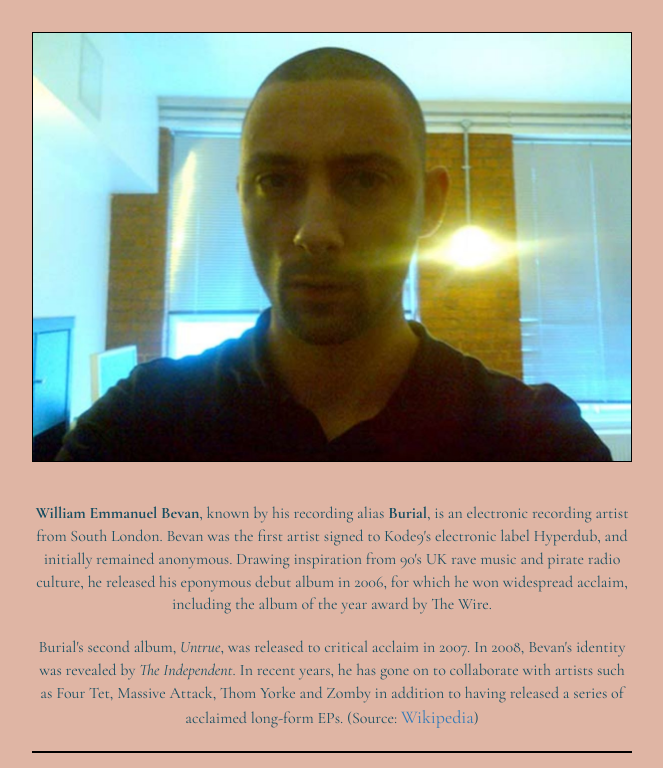
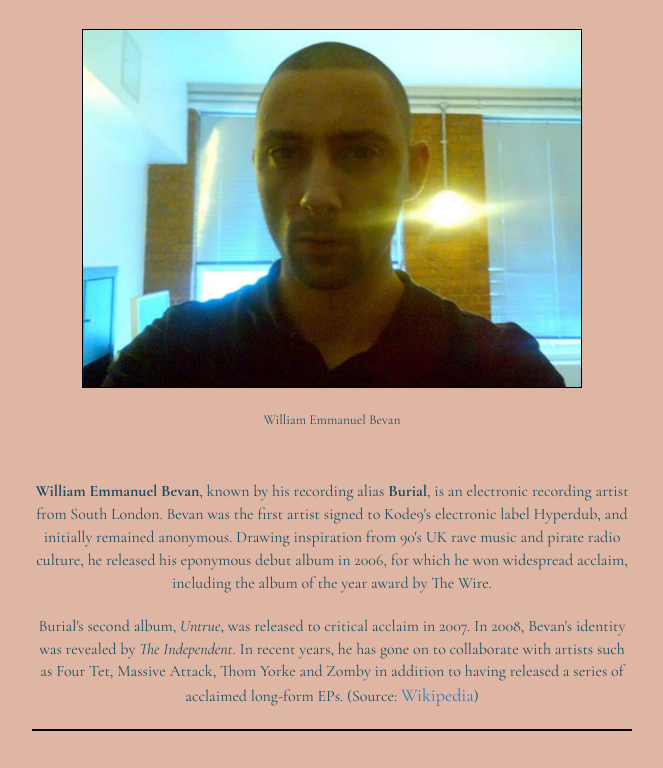
Before and after one commit to rom-dos/burial, a plain HTML site: page index.html in a window 1280 px wide. Shown: the part 239-1007 px from the top of the page, without its empty margins (308-971 px from the left). Drawn offline with nearby package versions, Linux system fonts and the light colour scheme.

Commit message:
fcc all tests passing

```diff
--- a/assets/css/main.css
+++ b/assets/css/main.css
@@ -31,10 +31,16 @@ h1 {
   font-size: 100px;
 }
 
-#selfie {
-  margin-top: 40px;
-  width: 90%;
-  max-width: 600px;
+
+#img-div {
+  margin-top: 80px;
+}
+#image {
+  width: 100%;
+  max-width: 500px;
+}
+#img-caption {
+  margin-top: 2rem;
 }
 
 #discog {
--- a/index.html
+++ b/index.html
@@ -7,8 +7,9 @@
   <link href="https://fonts.googleapis.com/css?family=Cormorant+Garamond:300,300i,400,400i,500,500i,600,600i,700,700i" rel="stylesheet">
   <link rel="stylesheet" href="assets/css/main.css">
   <script src="https://code.jquery.com/jquery-3.1.1.min.js"></script>
+  <script src="https://cdn.freecodecamp.org/testable-projects-fcc/v1/bundle.js"></script>
 </head>
-<body>
+<body id="main">
   <div class="container-fluid">
     <div id="top">
       <nav class="text-center">
@@ -20,18 +21,20 @@
       </nav>
     </div>
 
-    <h1 class="text-center">Burial</h1>
-    <p class="text-center"><small>William Emmanuel Bevan</small></p>
+    <h1 id="title" class="text-center">Burial</h1>
 
-    <img src="img/burial-selfie.jpg" alt="Burial Selfie" class="img-responsive center-block" id="selfie" />
+    <div id="img-div">
+      <img src="img/burial-selfie.jpg" alt="Burial Selfie" class="img-responsive center-block" id="image" />
+      <p id="img-caption" class="text-center"><small>William Emmanuel Bevan</small></p>
+    </div>
 
     <br />
 
-    <div class="intro">
+    <div id="tribute-info" class="intro">
 
     <p class="text-center"><strong>William Emmanuel Bevan</strong>, known by his recording alias <strong>Burial</strong>, is an electronic recording artist from South London. Bevan was the first artist signed to Kode9's electronic label Hyperdub, and initially remained anonymous. Drawing inspiration from 90's UK rave music and pirate radio culture, he released his eponymous debut album in 2006, for which he won widespread acclaim, including the album of the year award by The Wire.</p>
 
-    <p class="text-center">Burial's second album, <em>Untrue</em>, was released to critical acclaim in 2007. In 2008, Bevan's identity was revealed by <em>The Independent</em>. In recent years, he has gone on to collaborate with artists such as Four Tet, Massive Attack, Thom Yorke and Zomby in addition to having released a series of acclaimed long-form EPs. (Source: <a href="https://en.wikipedia.org/wiki/Burial_(musician)" target="_blank">Wikipedia</a>)</p>
+    <p class="text-center">Burial's second album, <em>Untrue</em>, was released to critical acclaim in 2007. In 2008, Bevan's identity was revealed by <em>The Independent</em>. In recent years, he has gone on to collaborate with artists such as Four Tet, Massive Attack, Thom Yorke and Zomby in addition to having released a series of acclaimed long-form EPs. (Source: <a id="tribute-link" href="https://en.wikipedia.org/wiki/Burial_(musician)" target="_blank">Wikipedia</a>)</p>
 
     <hr />
 
```
